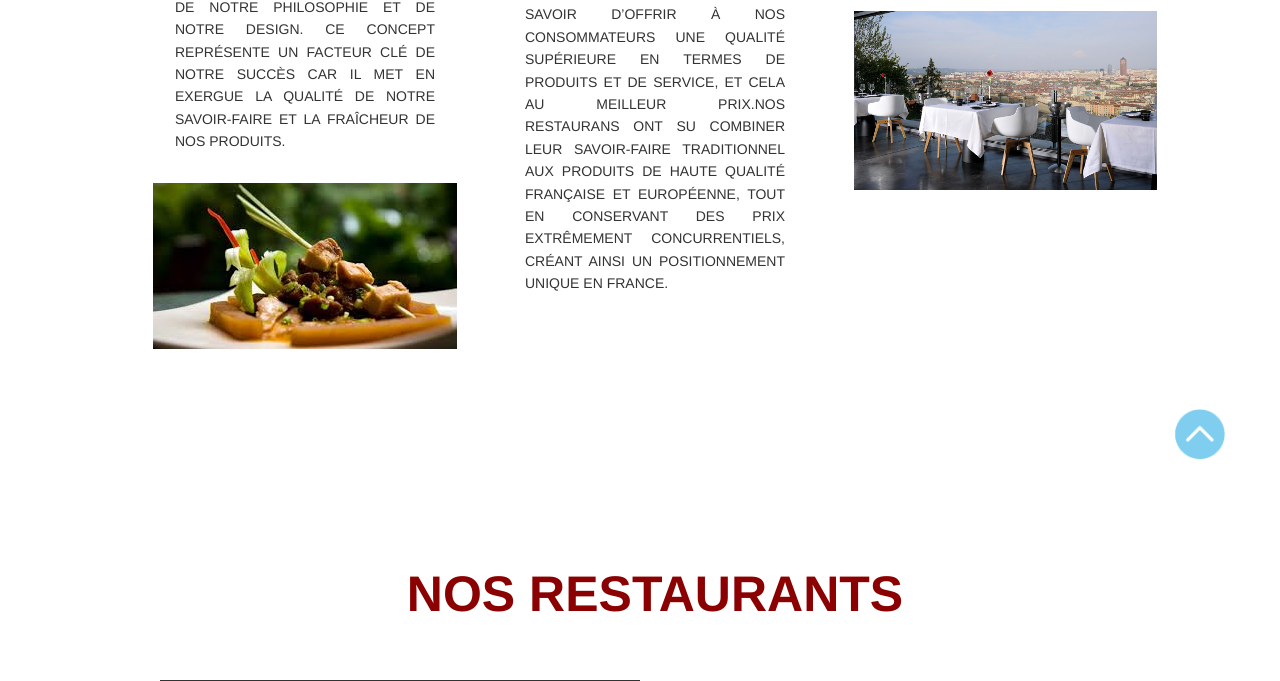
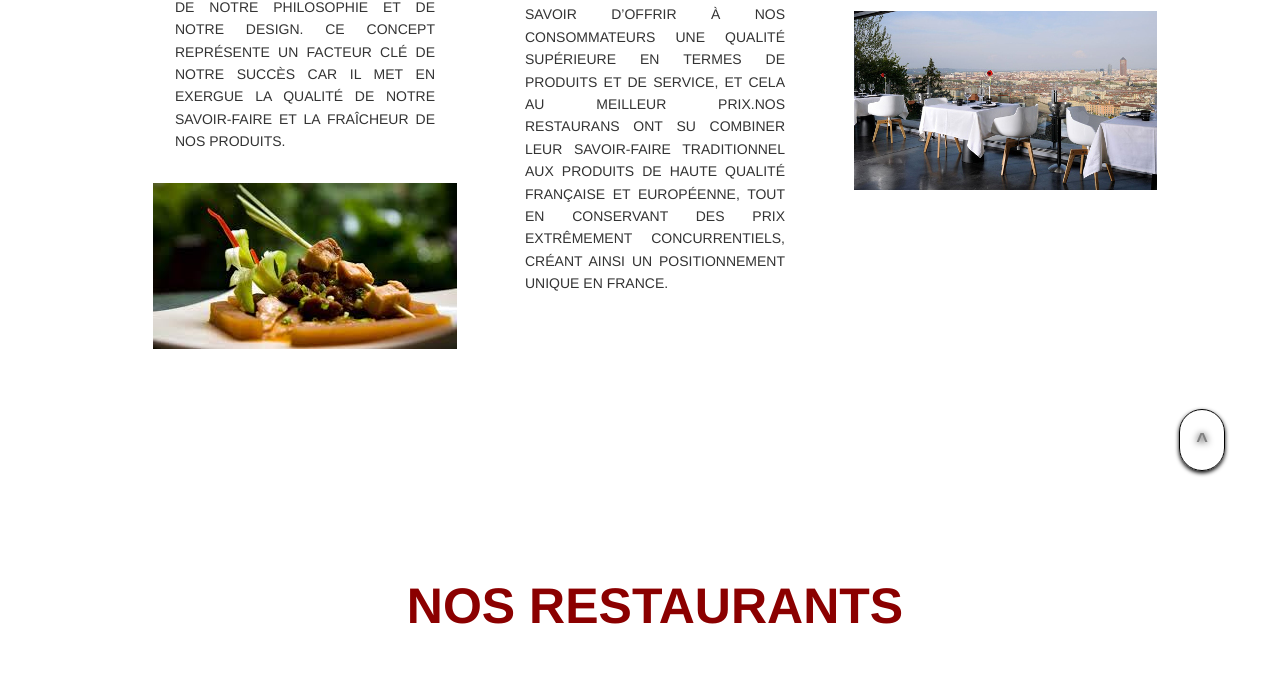
Before and after one commit to fouv/Static-Website-html-css, a PHP site: page / in a window 1280 px wide. Shown: the part 1095-1776 px from the top of the page. Run offline with PHP 8.4, Linux system fonts and the light colour scheme; data that the repository does not hold is empty; some libraries are stand-ins or nearby versions.

Commit message:
new button

```diff
--- a/css/style.css
+++ b/css/style.css
@@ -358,4 +358,28 @@ body {
 /*ANCHOR*/
 .anchor{
   float: right;
+-moz-box-shadow: 0px 2px 4px 0px black;
+-webkit-box-shadow: 0px 2px 4px 0px black;
+box-shadow: 0px 2px 4px 0px black;
+background-color: transparent;
+-moz-border-radius:42px;
+-webkit-border-radius:42px;
+border-radius:42px;
+border:1px solid black;
+display:inline-block;
+cursor:pointer;
+color:grey;
+font-family:Arial;
+font-size:20px;
+font-weight:bold;
+padding:16px 16px;
+text-decoration:none;
+text-shadow:0px 1px 7px black;
 }
+.anchor:hover {
+  background-color:transparent;
+}
+.anchor:active {
+  position:relative;
+  top:1px;
+}
--- a/inc/footer.php
+++ b/inc/footer.php
@@ -19,5 +19,5 @@
             </ul>
         </div>
     </div>
-    <a class="js-scrollTo anchor" href="#anchor_menu"><img src="/images/return.png" alt="retour haut" width="50rem"></a>
+    <a class="js-scrollTo anchor" href="#anchor_menu">^</a>
 </div>
--- a/page/concept.php
+++ b/page/concept.php
@@ -32,11 +32,11 @@
                     ou même suspendu dans les airs... tant de lieux qui font rêver et qui existent réellement. C'est ce
                     que nous vous offrons sur un plateau !
                 </div>
-                <img src="../images/restaurant-christian.jpg" class="src-col">
+                <img src="/images/restaurant-christian.jpg" class="src-col">
             </div>
         </div>
     </div>
     <div>
-        <a class="js-scrollTo anchor" href="#anchor_menu"><img src="/images/return.png" alt="retour haut" width="50rem"></a>
+        <a class="js-scrollTo anchor" href="#anchor_menu">^</a>
     </div>
 </div>
--- a/page/contact.php
+++ b/page/contact.php
@@ -60,7 +60,7 @@
             <button class="btn btn-primary" id="BOUTON">Envoyer</button>
         </div>
         <div>
-            <a class="js-scrollTo anchor" href="#anchor_menu"><img src="/images/return.png" alt="retour haut" width="50rem"></a>
+            <a class="js-scrollTo anchor" href="#anchor_menu">^</a>
         </div>
     </div>
 
--- a/page/franchise.php
+++ b/page/franchise.php
@@ -52,6 +52,6 @@
             </div>
         </div>
         <div>
-            <a class="js-scrollTo anchor" href="#anchor_menu"><img src="/images/return.png" alt="retour haut" width="50rem"></a>
+            <a class="js-scrollTo anchor" href="#anchor_menu">^</a>
         </div>
     </div>
--- a/page/restaurant.php
+++ b/page/restaurant.php
@@ -199,6 +199,6 @@
         </div>
     </div>
     <div>
-        <a class="js-scrollTo anchor" href="#anchor_menu"><img src="/images/return.png" alt="retour haut" width="50rem"></a>
+        <a class="js-scrollTo anchor" href="#anchor_menu">^</a>
     </div>
 </div>
```
